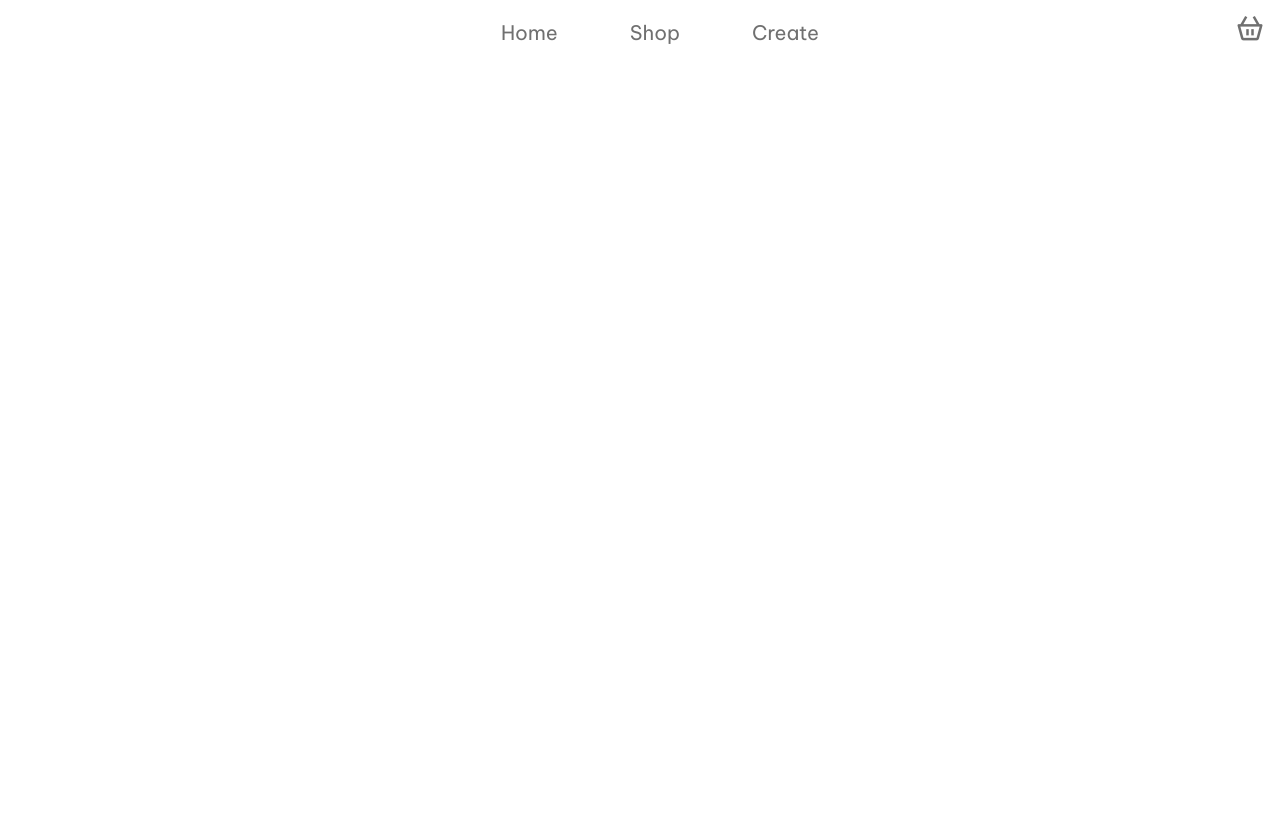
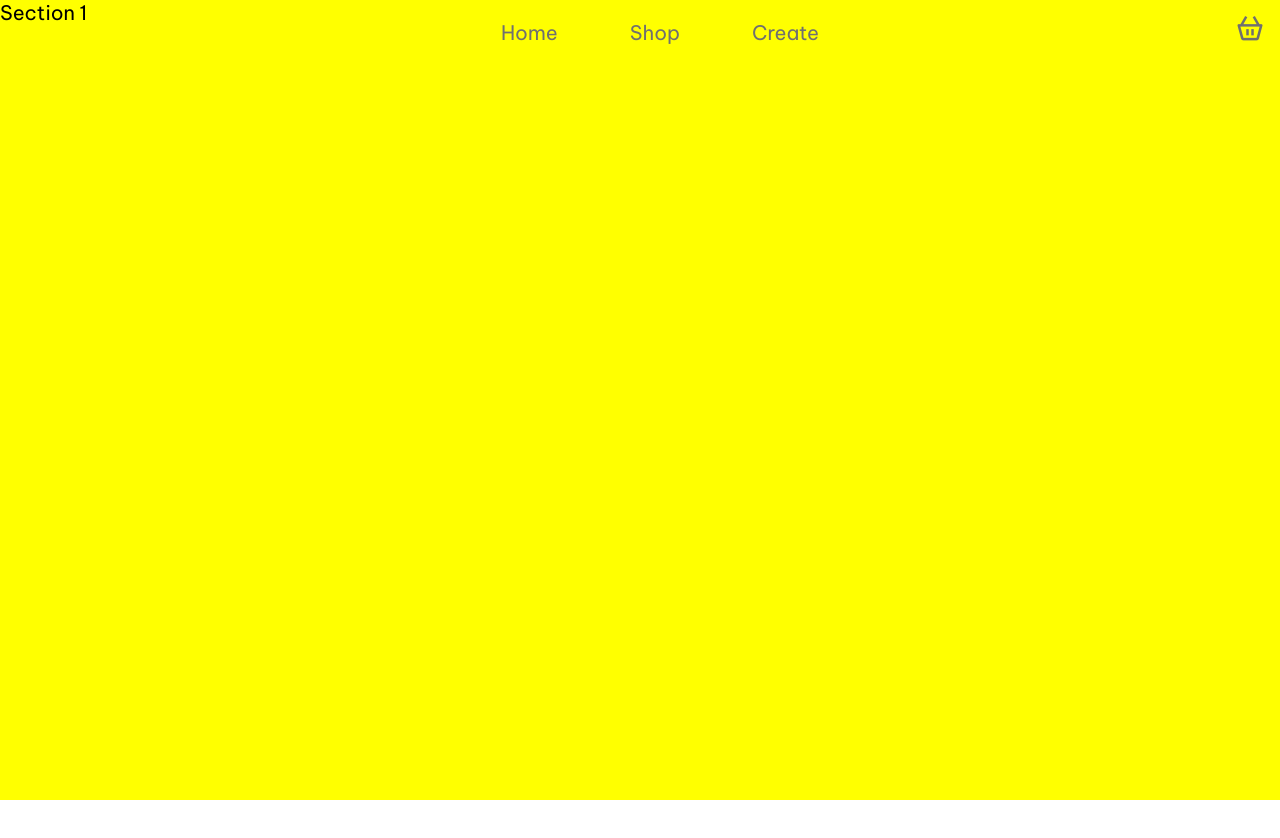
Before and after one commit to marystimms/Essentials, a website: page index.html in a window 1280 px wide. Shown: the top 838 px of the page. After the commit the page ends 800 px from the top, so only its background shows below. Drawn offline with nearby package versions, Linux system fonts and the light colour scheme.

Commit message:
Smooth Scrolling Implemented

```diff
--- a/index.html
+++ b/index.html
@@ -20,7 +20,12 @@
 				<a><i class="bx bx-basket" id="basket-icon"></i></a>
 			</li>
 		</nav>
+		<div class="scroller">
+			<section class="hero">Section 1</section>
 
-		<div class="content"></div>
+			<section class="about">Section 2</section>
+
+			<section class="info">Section 3</section>
+		</div>
 	</body>
 </html>
--- a/style.scss
+++ b/style.scss
@@ -56,3 +56,26 @@ nav {
 .content {
 	height: 200vh;
 }
+
+.scroller {
+	height: 100vh;
+	overflow-y: scroll;
+	scroll-snap-type: y mandatory;
+}
+
+.scroller section {
+	scroll-snap-align: start;
+	height: 100vh;
+}
+
+.hero {
+	background-color: yellow;
+}
+
+.about {
+	background-color: green;
+}
+
+.info {
+	background-color: pink;
+}
```
Also changed, not shown: style.css, 1 other file.
